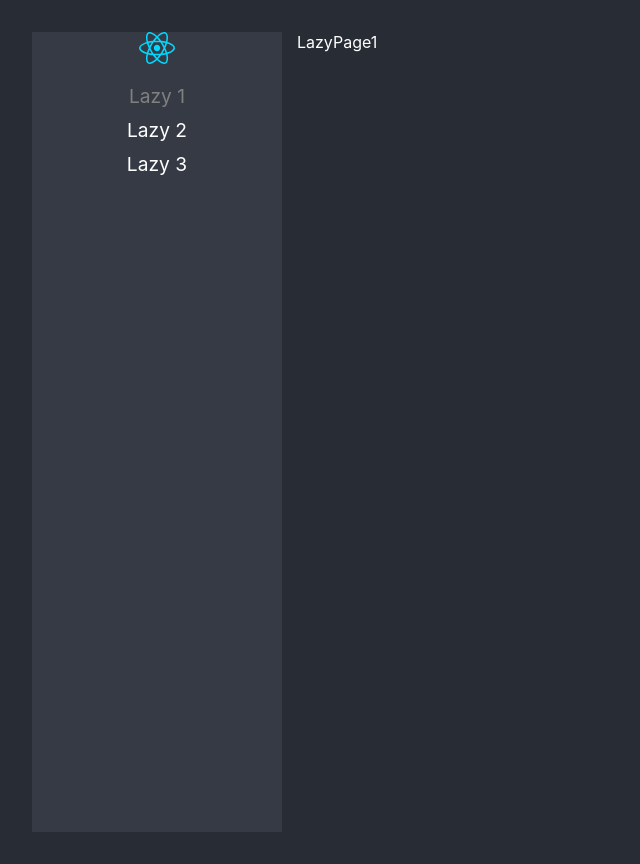
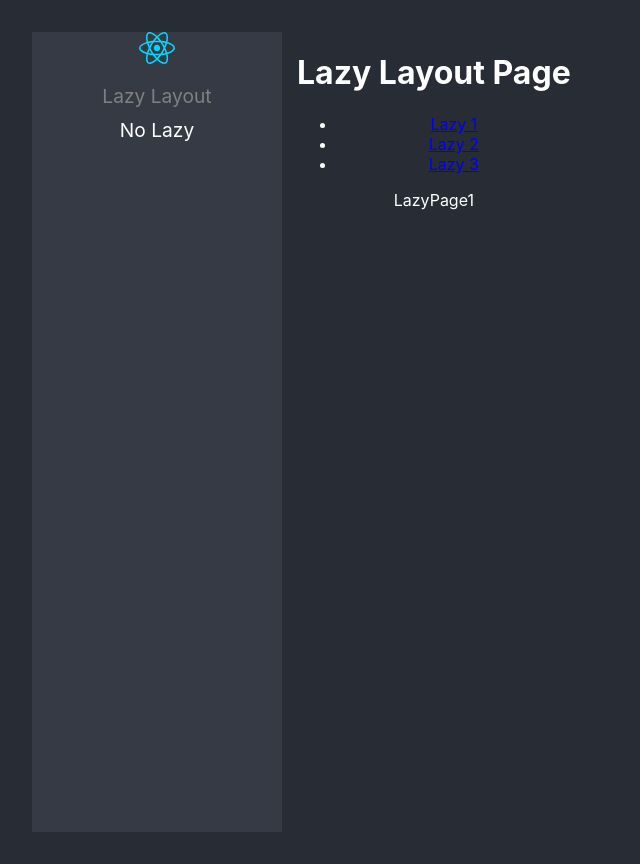
Before and after one commit to GrayBismuthMaster/react-pro, a React (Vite) app: page /lazyload/lazy1 in a window 1280 px wide. Before the commit this address led to /lazy-1. Shown: the whole page, without its empty margins (0-640 px from the left). Built offline with nearby package versions, Linux system fonts and the light colour scheme.

Commit message:
LazyLoad nested

```diff
--- /dev/null
+++ b/src/lazyload/layout/LazyLayout.tsx
@@ -0,0 +1,28 @@
+import { Navigate, NavLink, Route, Routes } from "react-router-dom";
+import { LazyPage1, LazyPage2, LazyPage3 } from "../pages";
+
+export const LazyLayout = () => {
+  return (
+    <div>
+        <h1>Lazy Layout Page</h1>
+        <ul>
+            <li>
+                <NavLink to="lazy1">Lazy 1</NavLink>
+            </li>
+            <li>
+                <NavLink to="lazy2">Lazy 2</NavLink>
+            </li>
+            <li>
+                <NavLink to="lazy3">Lazy 3</NavLink>
+            </li>
+        </ul>
+        <Routes>
+            <Route path="lazy1" element={<LazyPage1/>}/>
+            <Route path="lazy2" element={<LazyPage2/>}/>
+            <Route path="lazy3" element={<LazyPage3/>}/>
+            <Route path="*" element={<Navigate to='lazy1' replace/>}/>
+        </Routes>
+    </div>
+  )
+}
+export default LazyLayout;
--- /dev/null
+++ b/src/lazyload/pages/NoLazy.tsx
@@ -0,0 +1,5 @@
+export const NoLazy = () => {
+  return (
+    <div>NoLazy</div>
+  )
+}
--- a/src/routes/routes.ts
+++ b/src/routes/routes.ts
@@ -1,4 +1,5 @@
 import { lazy, LazyExoticComponent } from 'react';
+import { NoLazy } from '../lazyload/pages/NoLazy';
 type JSXComponent = ()=>JSX.Element;
 interface Route {
     to : string;
@@ -6,27 +7,23 @@ interface Route {
     Component : LazyExoticComponent<JSXComponent>|JSXComponent;
     name : string;
 }
-const Lazy1 = lazy(()=>import( '../lazyload/pages/LazyPage1'));
+
+const LazyLayout = lazy(()=>import( '../lazyload/layout/LazyLayout'));
 const Lazy2= lazy(()=>import( '../lazyload/pages/LazyPage2'));
 const Lazy3 = lazy(()=>import( '../lazyload/pages/LazyPage3'));
 
 export const routes : Route[] = [
     {
-        to : '/lazy-1',
-        path:'lazy-1',
-        Component : Lazy1,
-        name : 'Lazy 1'
+        path:'/lazyload/*',
+        to : '/lazyload',
+        Component : LazyLayout,
+        name : 'Lazy Layout'
     },
     {
-        to : '/lazy-2',
-        path:'lazy-2',
-        Component : Lazy2,
-        name : 'Lazy 2'
+        path:'no-lazy',
+        to : '/no-lazy',
+        Component : NoLazy,
+        name : 'No Lazy'
     },
-    {
-        to : '/lazy-3',
-        path:'lazy-3',
-        Component : Lazy3,
-        name : 'Lazy 3'
-    }
+
 ]
```
